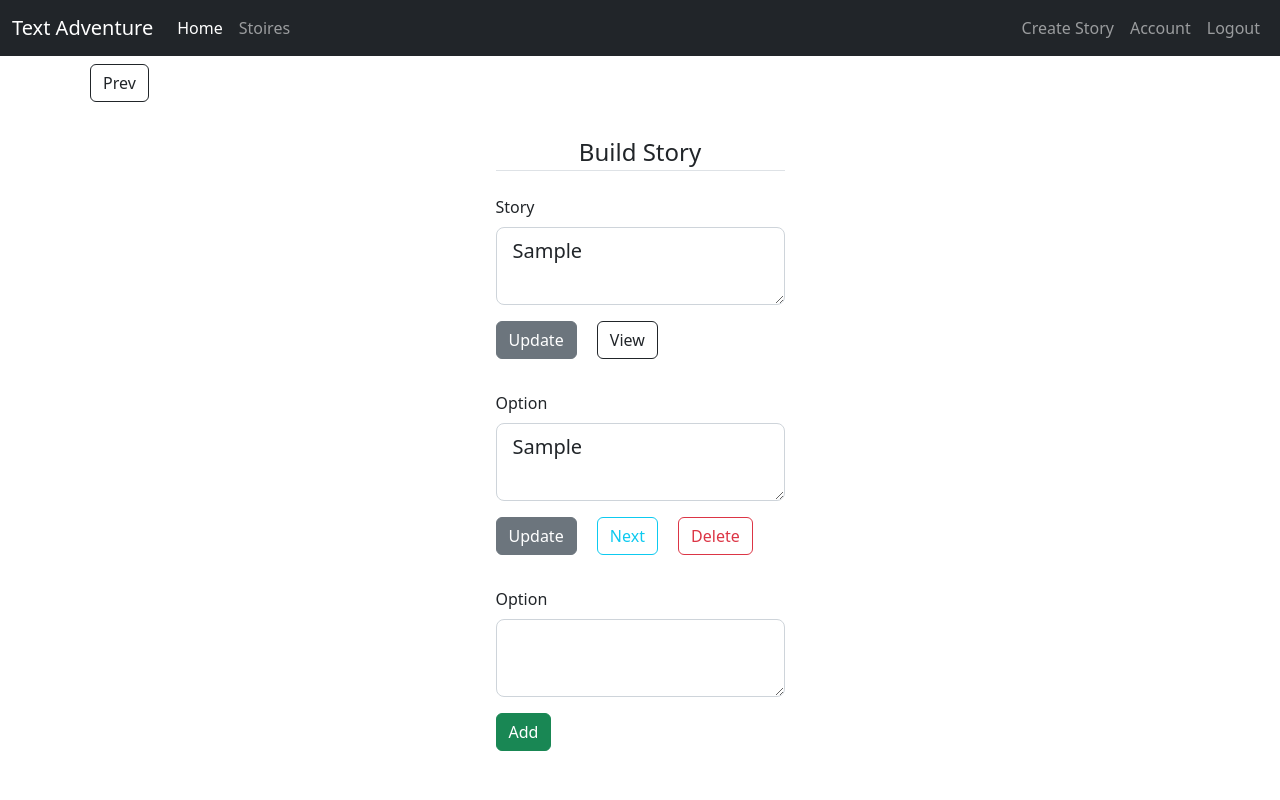
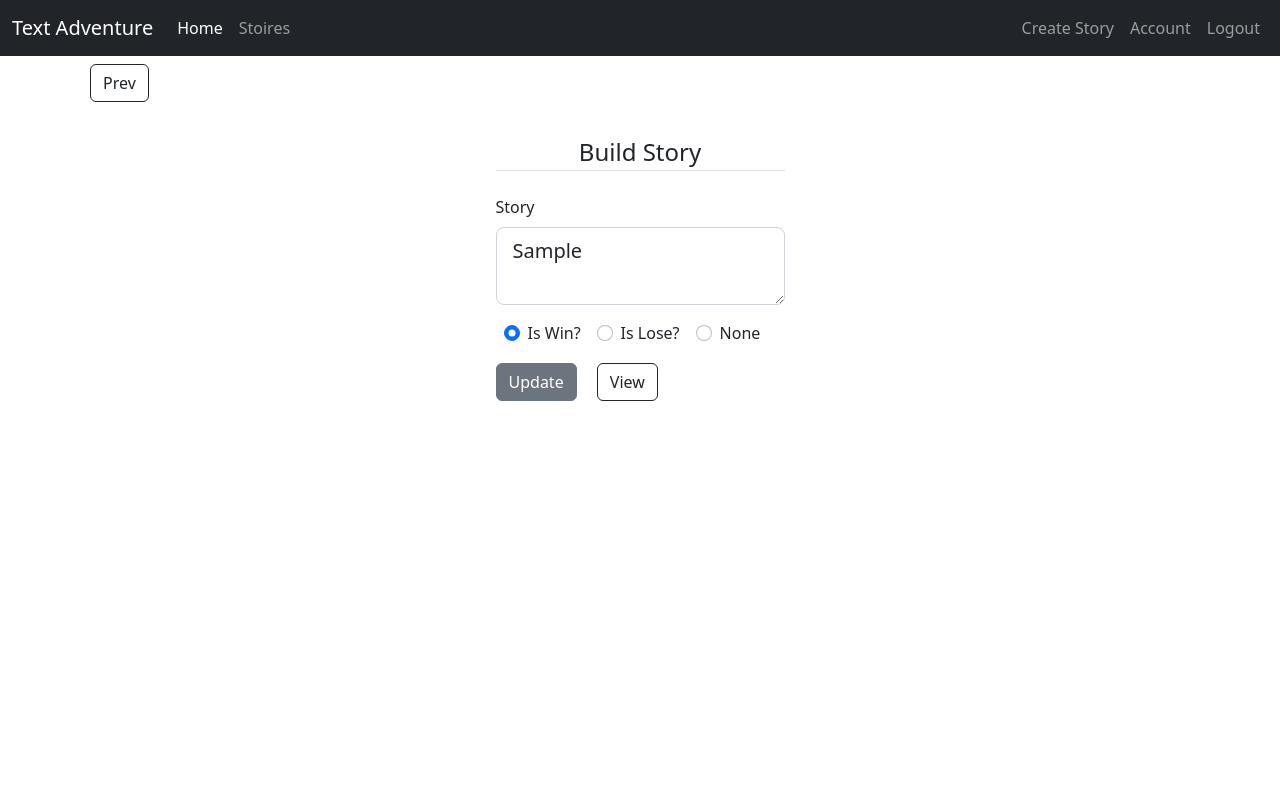
Before and after one commit to AnishBashyal/FlaskTextAdventure, a Flask app: page /storyline/build/1 in a window 1280 px wide. Run offline with Flask 3, Linux system fonts and the light colour scheme; a user stored in the database is signed in; tables that the repository leaves empty hold one stand-in row (values such as "Sample post").

Commit message:
Final Scenes

```diff
--- a/textadventure/models.py
+++ b/textadventure/models.py
@@ -35,7 +35,8 @@ class StoryBody(db.Model):
     story = db.Column(db.Text, nullable = False, default = "Story in progress...")
     options = db.relationship('Option', backref = 'story', lazy=True, foreign_keys = 'Option.story_id', cascade = 'all, delete, delete-orphan')
     writer_id = db.Column(db.Integer, db.ForeignKey('user.id'), nullable = False)
-
+    is_win = db.Column(db.Boolean, nullable = False, default = False)
+    is_lose = db.Column(db.Boolean, nullable = False, default = False)
     def __repr__(self):
         return f"(' Story : {self.story}', Options : {self.options})"
 
--- /dev/null
+++ b/textadventure/static/script.js
@@ -0,0 +1,6 @@
+
+function handleRadioButtonClick(radioButton) {
+    var formOptionSection = document.getElementById('formOptionSection');
+    formOptionSection.style.display = (radioButton.value === 'none') ? 'block' : 'none';
+
+}
--- a/textadventure/story/forms.py
+++ b/textadventure/story/forms.py
@@ -1,7 +1,6 @@
 from flask_wtf import FlaskForm
-from wtforms import StringField, PasswordField, SubmitField, BooleanField, TextAreaField
-from wtforms.validators import DataRequired, Length, EqualTo, ValidationError
-from textadventure.models import User
+from wtforms import StringField, SubmitField, RadioField, TextAreaField
+from wtforms.validators import DataRequired
 
 class CreateStoryForm(FlaskForm):
     title = StringField('Title', validators = [DataRequired()])
@@ -12,6 +11,7 @@ class CreateStoryForm(FlaskForm):
 class BuildStoryForm(FlaskForm):
     story = TextAreaField('Story', validators = [DataRequired()])
     submit = SubmitField('Update')
+    is_last = RadioField(choices = [('win', 'Is Win?'), ('lose', 'Is Lose?'), ('none', 'None')], default='none')
 
 class BuildOptionForm(FlaskForm):
     option = TextAreaField('Option', validators = [DataRequired()])
--- a/textadventure/story/routes.py
+++ b/textadventure/story/routes.py
@@ -80,27 +80,27 @@ def storyline(story_id):
 def build_storyline(story_id):
     story = StoryBody.query.get_or_404(story_id)
     head = StoryHead.query.filter_by(next = story_id).first()
-    print(head)
     options = story.options
+
     if story.writer_id != current_user.id:
         abort(403)
 
     form_story = BuildStoryForm(obj = story)
-    form_option = BuildOptionForm()
+    form_option = BuildOptionForm(prefix = '1')
     form_old_options = []
 
+    if form_story.validate_on_submit():
+        story.story = form_story.story.data
+        story.is_win = form_story.is_last.data == 'win'
+        story.is_lose = form_story.is_last.data == 'lose'
+        db.session.commit()
+        flash('Storyline updated successfully', 'success')
+        return redirect(url_for('story.build_storyline', story_id = story_id))
 
     for option in options:
         form_old_option = BuildOptionForm(prefix = f'{option.id}', obj = option)
         form_old_option.submit.label.text = 'Update'
         form_old_options.append(form_old_option)
-
-    for index, form_old_option in enumerate(form_old_options):
-        if form_old_option.validate_on_submit():
-            options[index].option = form_old_option.option.data
-            db.session.commit()
-            flash('Option updated successfully', 'success')
-            return redirect(url_for('story.build_storyline', story_id = story_id))
 
     if form_option.validate_on_submit():
         option = Option(option = form_option.option.data, story_id = story_id)
@@ -110,16 +110,18 @@ def build_storyline(story_id):
         next_story = StoryBody(writer_id = current_user.id, prev_id = option.id)
         db.session.add(next_story)
         db.session.commit()
-
-
         flash('Option added successfully', 'success')
         return redirect(url_for('story.build_storyline', story_id = story_id))
 
-    if form_story.validate_on_submit():
-        story.story = form_story.story.data
-        db.session.commit()
-        flash('Storyline updated successfully', 'success')
-        return redirect(url_for('story.build_storyline', story_id = story_id))
+
+    for index, form_old_option in enumerate(form_old_options):
+        if form_old_option.validate_on_submit():
+            options[index].option = form_old_option.option.data
+            db.session.commit()
+            flash('Option updated successfully', 'success')
+            return redirect(url_for('story.build_storyline', story_id = story_id))
+
+    form_story.is_last.data = 'win' if story.is_win else 'lose' if story.is_lose else 'none'
 
     return render_template('build_storyline.html', form_story=form_story,
                            form_option = form_option, form_old_options = form_old_options,
--- a/textadventure/templates/build_storyline.html
+++ b/textadventure/templates/build_storyline.html
@@ -25,12 +25,25 @@
                     {{ form_story.story(class="form-control form-control-lg w-auto") }}
                 {% endif %}
             </div>
+            <div class="mb-3 d-flex flex-row">
+                {% for option in form_story.is_last %}
+                    <div class="form-check mx-2">
+                        {{option(class="form-check-input", onclick="handleRadioButtonClick(this)")}}
+                        {{ option.label(class="form-check-label")}}
+                    </div>
+                {% endfor %}
+            </div>
             <div class="mb-3">
                 {{ form_story.submit(class="btn btn-secondary") }}
                 <a class = "btn btn-outline-dark mx-3" href="{{ url_for('story.storyline', story_id = story.id ) }}"> View </a>
             </div>
         </fieldset>
     </form>
+    {% if form_story.is_last.data != 'none'%}
+        <div id="formOptionSection" style="display: none;">
+    {% else %}
+        <div id="formOptionSection">
+    {% endif %}
         {% for form_old_option in form_old_options %}
             <form method="post" class="d-flex justify-content-center">
                 {{ form_old_option.hidden_tag() }}
@@ -78,4 +91,7 @@
                 </div>
             </fieldset>
         </form>
+    </div>
+    <script src="{{ url_for('static', filename='script.js') }}"></script>
+
 {% endblock %}
```
Also changed, not shown: textadventure/templates/storyline.html (+20 -0 lines), instance/site.db. Lines whose indentation alone changed are shown as unchanged.
